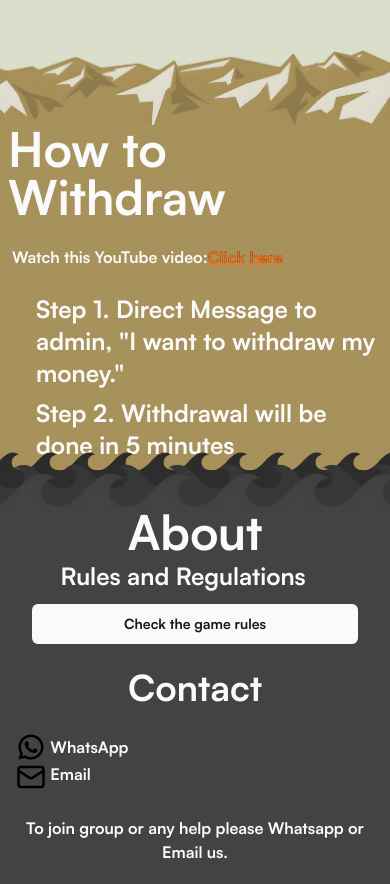
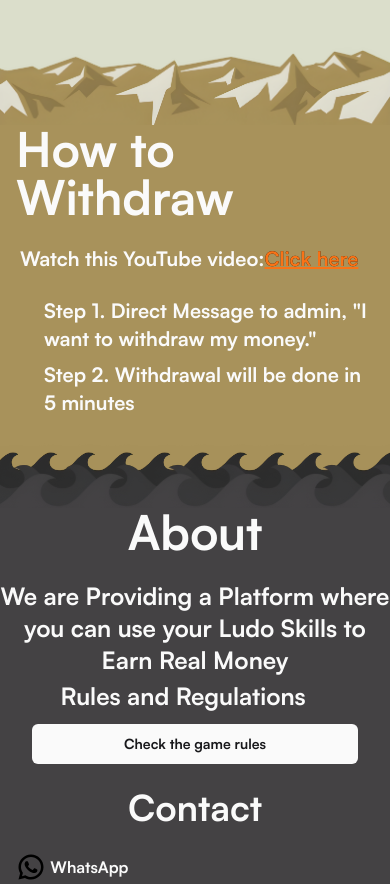
Before and after one commit to Scythe504/rs-l, a React (Vite) app: page / in a window 390 px wide. Shown: the part 1391-2275 px from the top of the page. Built offline with nearby package versions, Linux system fonts and the light colour scheme.

Commit message:
fix: href

```diff
--- a/src/components/fourth/fourth.tsx
+++ b/src/components/fourth/fourth.tsx
@@ -13,11 +13,14 @@ export default function FourthSection() {
             </div>
             <div className='bg-[#444244] w-screen -mt-8 z-20 sm:px-24' id='about'>
                 <h1 className='text-5xl text-center'>About</h1>
+                <br />
+                <p className='text-2xl text-center'>We are Providing a Platform where you can use your Ludo Skills to Earn Real Money</p>
+
                 <div className='px-8 text-left gap-2 flex flex-col'>
                     <h1 className='text-2xl text-center mr-6 p-1' >
                         Rules and Regulations
                     </h1>
-                    <Button onClick={()=>navigate('/rules')}>Check the game rules</Button>
+                    <Button onClick={() => navigate('/rules')}>Check the game rules</Button>
                 </div>
                 <br />
                 <div className='bg-[#444244] w-screen px-4 z-20 pb-10 md:px-20'>
@@ -38,7 +41,7 @@ export default function FourthSection() {
                             width={30} />&nbsp;Email
                     </a>
                     <br />
-                <p className='text-center md:mr-44'>To join group or any help please Whatsapp or Email us.</p>
+                    <p className='text-center md:mr-44'>To join group or any help please Whatsapp or Email us.</p>
                 </div>
             </div>
         </div>
--- a/src/components/navbar/drop-down/drop.tsx
+++ b/src/components/navbar/drop-down/drop.tsx
@@ -63,14 +63,14 @@ export function DropdownMenuDemo({ children }: {
                             <span>Rules</span>
                         </DropdownMenuItem>
                     </a>
-                    <a
+                    {/* <a
                         href='/about'
                         target="_self"
                     >
                         <DropdownMenuItem>
                             <span>About</span>
                         </DropdownMenuItem>
-                    </a>
+                    </a> */}
                     <a
                         href={` /#contact`}
                         target="_self"
--- a/src/components/third/third-section.tsx
+++ b/src/components/third/third-section.tsx
@@ -5,12 +5,12 @@ export default function ThirdSection() {
             <div className='-mx-8 -mt-28 z-10'>
                 <img src={mountain} alt='dice' />
             </div>
-            <div id='withdraw' className='bg-[#a8925b] w-screen -mt-8 z-10 pb-16 sm:px-24 h-[350px] px-2'>
+            <div id='withdraw' className='bg-[#a8925b] w-screen -mt-8 z-10 pb-16 sm:px-24 h-[350px] px-4'>
                 <h1 className='text-5xl'>How to Withdraw</h1>
                 <br />
-                <p className='ml-1'>Watch this YouTube video:<a href="" target='_blank' className='underline text-orange-500 bg-black bg-clip-text'>Click here</a></p>
+                <p className='ml-1 text-xl'>Watch this YouTube video:<a href="" target='_blank' className='underline text-orange-500 bg-black bg-clip-text'>Click here</a></p>
                 <br></br>
-                <div className='ml-7 text-left gap-2 flex flex-col text-2xl'>
+                <div className='ml-7 text-left gap-2 flex flex-col text-xl'>
                     <p>Step 1. Direct Message to admin,
                         "I want to withdraw my money."
                     </p>
```
Also changed, not shown: vercel.json (added).
